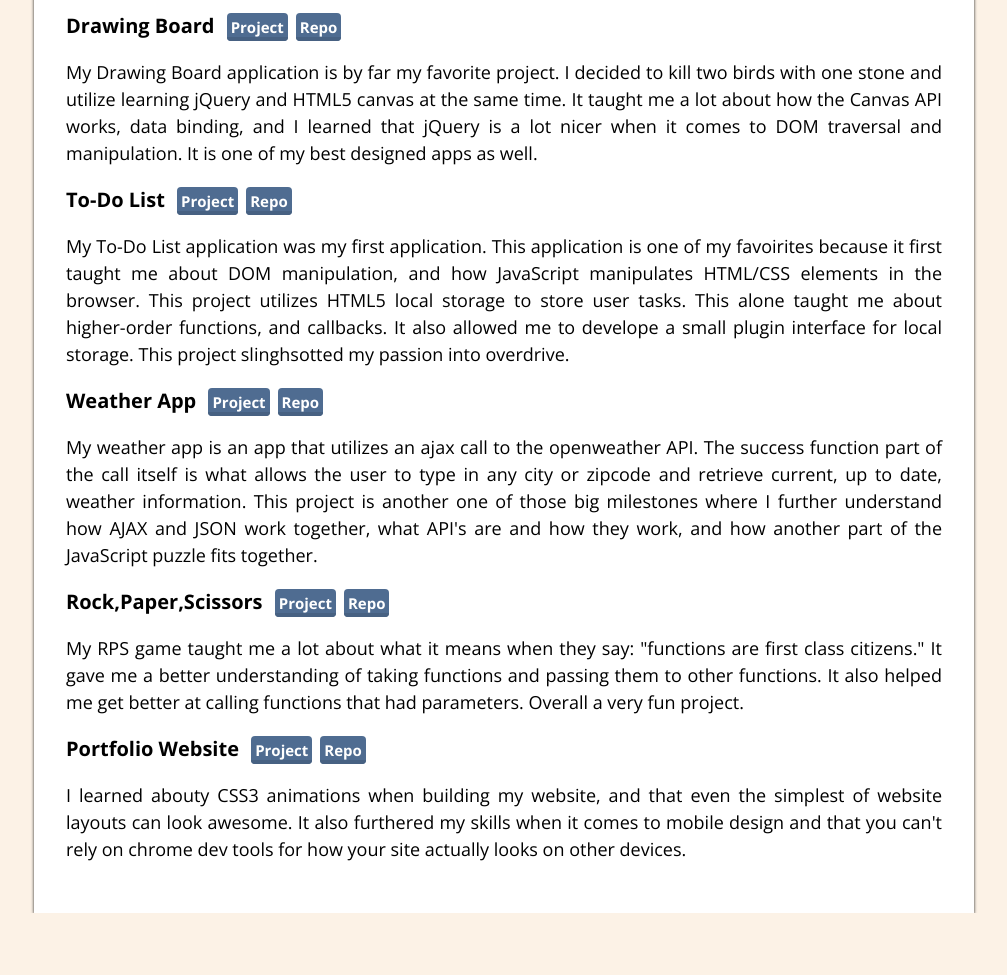
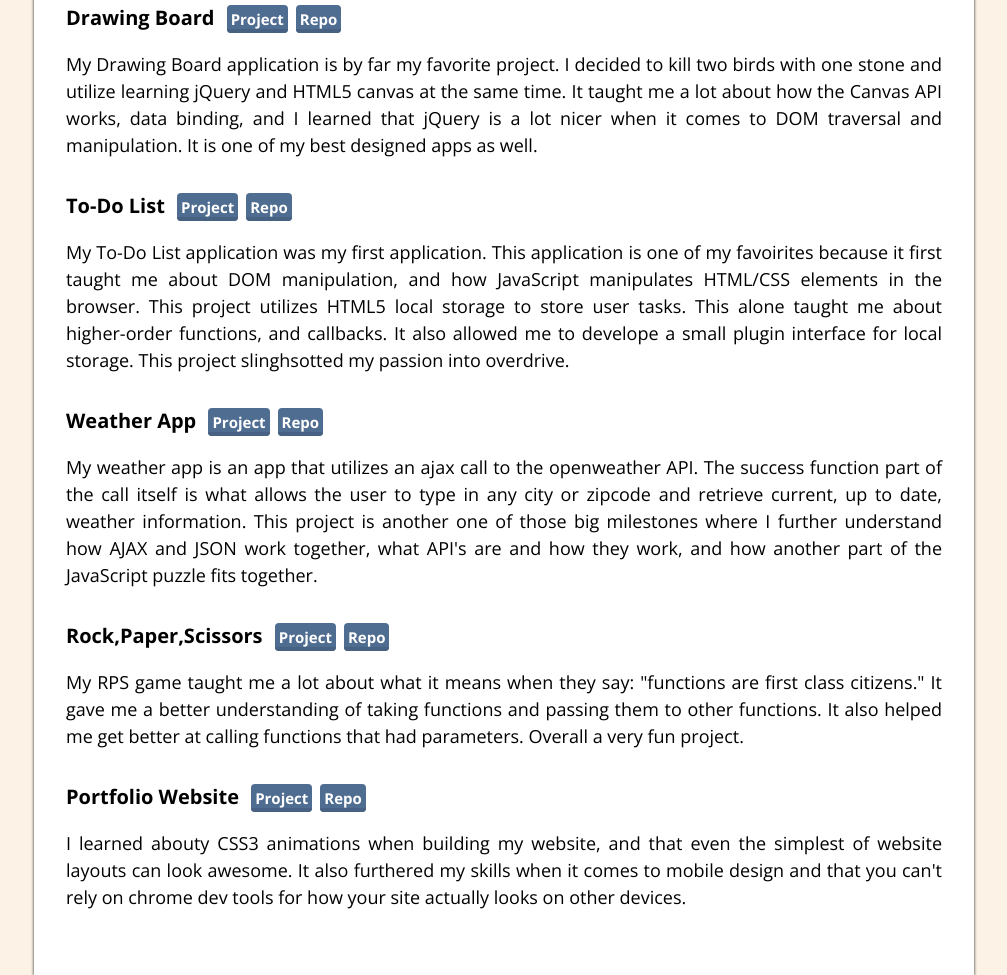
Before and after one commit to laere/Resume, a website: page index.html in a window 1280 px wide. Shown: the part 443-1418 px from the top of the page, without its empty margins (136-1143 px from the left). Before the commit the page ends 1356 px from the top, so only its background shows below. Drawn offline with nearby package versions, Linux system fonts and the light colour scheme; a web font is replaced by a local one.

Commit message:
more margin changes

```diff
--- a/css/main.scss
+++ b/css/main.scss
@@ -117,15 +117,16 @@ a {
     .skills {
       li {
         display: inline-block;
-        margin-bottom: 8px;
         margin-left: 8px;
         margin-right: 8px;
         @media (max-width: 1024px) {
           display: block;
-          margin: $no-margin;
         }
       }
     }
+  }
+  .project {
+    margin-bottom: 32px;
   }
   .proj-links {
     font-size: 1.5rem;
--- a/index.html
+++ b/index.html
@@ -49,7 +49,7 @@
       <div>
         <h2>Projects</h2>
       </div>
-      <div>
+      <div class="project">
         <h3>Drawing Board</h3>
         <div class="proj-links">
           <a href="http://laere.github.io/DrawingBoard">Project</a><a href="http://github.com/laere/DrawingBoard">Repo</a>
@@ -57,7 +57,7 @@
         <p>My Drawing Board application is by far my  favorite project. I decided to kill two birds with one stone and utilize learning jQuery and HTML5 canvas at the same time. It taught me a lot about how the Canvas API works, data binding, and I learned that jQuery is a lot nicer when it comes to DOM traversal and manipulation. It is one of my best designed apps as well.
 </p>
       </div>
-      <div>
+      <div class="project">
         <h3>To-Do List</h3>
         <div class="proj-links">
           <a href="http://laere.github.io/To-Do-List">Project</a><a href="http://github.com/laere/To-Do-List">Repo</a>
@@ -65,14 +65,14 @@
         <p>My To-Do List application was my first application. This application is one of my favoirites because it first taught me about DOM manipulation, and how JavaScript manipulates HTML/CSS elements in the browser. This project utilizes HTML5 local storage to store user tasks. This alone taught me about higher-order functions, and callbacks. It also allowed me to develope a small plugin interface for local storage. This project slinghsotted my passion into overdrive.
 </p>
       </div>
-      <div>
+      <div class="project">
         <h3>Weather App</h3>
         <div class="proj-links">
           <a href="http://laere.github.io/Weather">Project</a><a href="http://github.com/laere/Weather">Repo</a>
         </div>
         <p>My weather app is an app that utilizes an ajax call to the openweather API. The success function part of the call itself is what allows the user to type in any city or zipcode and retrieve current, up to date, weather information. This project is another one of those big milestones where I further understand how AJAX and JSON work together, what API's are and how they work, and how another part of the JavaScript puzzle fits together. </p>
       </div>
-      <div>
+      <div class="project">
         <h3>Rock,Paper,Scissors</h3>
         <div class="proj-links">
           <a href="http://laere.github.io/RPS">Project</a><a href="http://github.com/laere/RPS">Repo</a>
@@ -80,7 +80,7 @@
         <p>My RPS game taught me a lot about what it means when they say: "functions are first class citizens." It gave me a better understanding of taking functions and passing them to other functions. It also helped me get better at calling functions that had parameters. Overall a very fun project.
 </p>
       </div>
-      <div>
+      <div class="project">
         <h3>Portfolio Website</h3>
         <div class="proj-links">
           <a href="http://zackbostian.com">Project</a><a href="http://github.com/laere/Portfolio">Repo</a>
```
Also changed, not shown: css/main.css, 1 other file.
